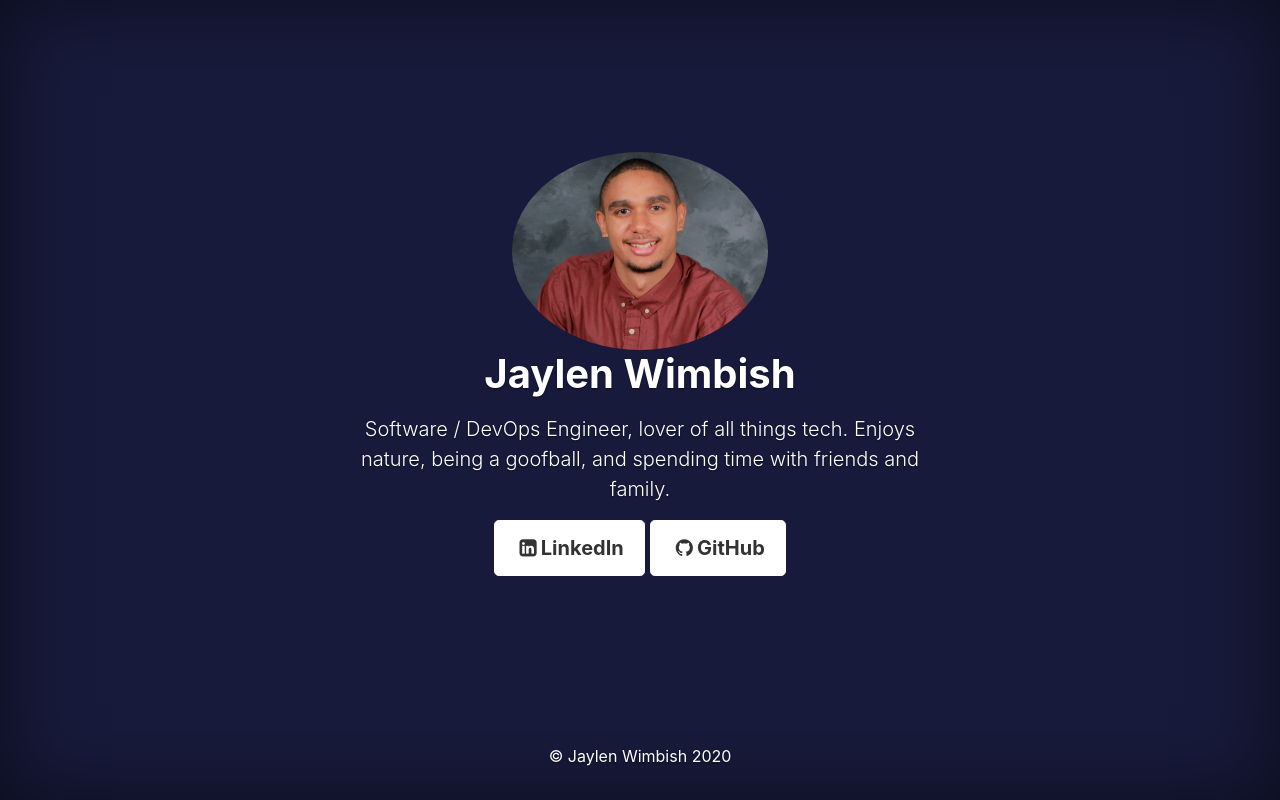
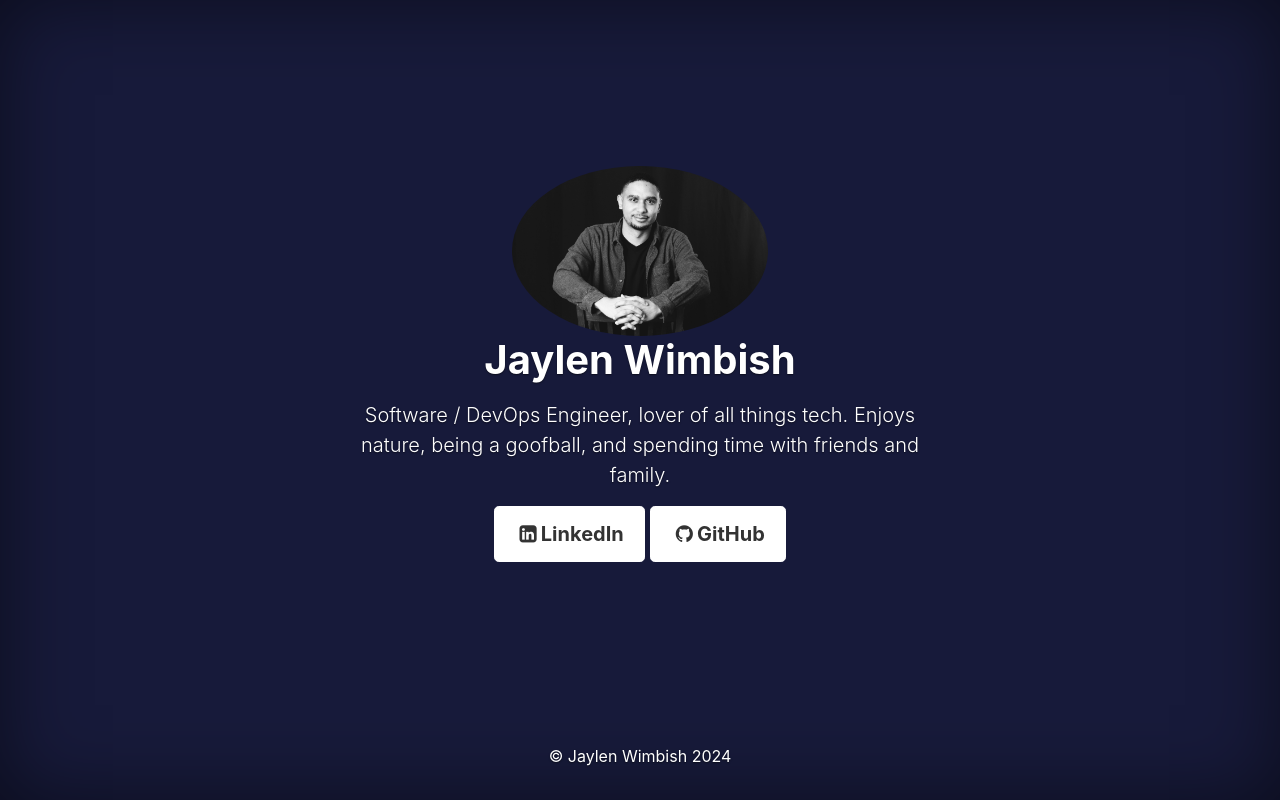
Before and after one commit to jaylenw/jaylenwimbish-website, a plain HTML site: page site/index.html in a window 1280 px wide. Drawn offline with Linux system fonts and the light colour scheme.

Commit message:
update main picture and copyright year

```diff
--- a/site/index.html
+++ b/site/index.html
@@ -35,7 +35,7 @@
   </header>
 
   <div class="portrait">
-    <img src="img/jaylenw_2017.jpg" title="Jaylen Wimbish" alt="Jaylen Wimbish">
+    <img src="img/jaylenw_2024.jpeg" title="Jaylen Wimbish" alt="Jaylen Wimbish">
   </div>
 
   <main role="main" class="inner cover">
@@ -49,7 +49,7 @@
 
   <footer class="mastfoot mt-auto">
     <div class="inner">
-      <p><a href="https://github.com/jaylenw/jaylenwimbish-website" target="_blank">© Jaylen Wimbish 2020</a></p>
+      <p><a href="https://github.com/jaylenw/jaylenwimbish-website" target="_blank">© Jaylen Wimbish 2024</a></p>
     </div>
   </footer>
 </div>
```
Also changed, not shown: site/img/jaylenw_2024.jpeg (added).
